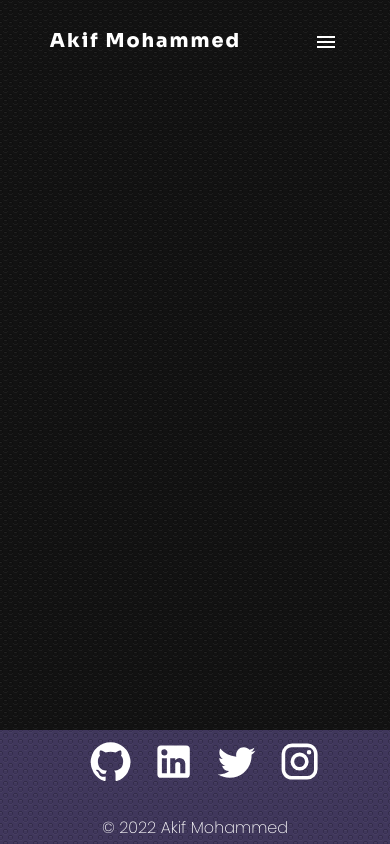
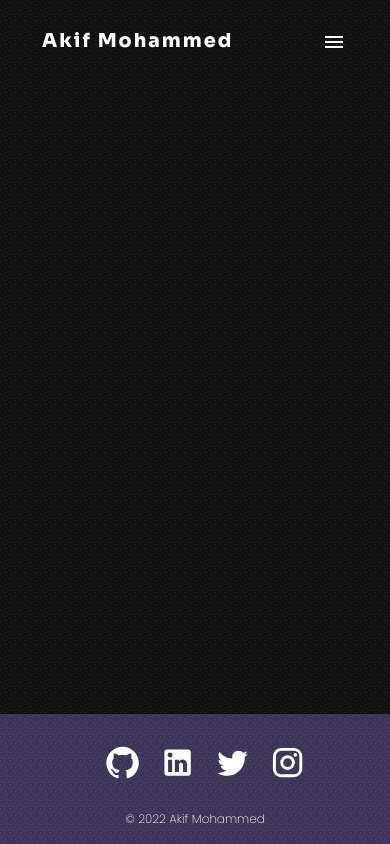
Before and after one commit to akiif/portfolio, a Next.js app: page / in a window 390 px wide. Built offline with nearby package versions, Linux system fonts and the light colour scheme.

Commit message:
fix(icons/footer/navbar): Fixed the hover effect in icons and adjusted the padding for navbar and footer

```diff
--- a/src/components/common/Footer/Footer.jsx
+++ b/src/components/common/Footer/Footer.jsx
@@ -14,18 +14,18 @@ function Footer() {
         <p className={styles.footer__item}>
           <a
             href="https://github.com/akiif/"
-            className="footer-link link__hover"
+            className={`${styles.footer__link}`}
             target="_blank"
             rel="noopener noreferrer"
             aria-label="GitHub"
           >
-            <GitHubIcon color="primary" className={styles.footer__mui__icon} />
+            <GitHubIcon className={styles.footer__mui__icon} />
           </a>
         </p>
         <p className={styles.footer__item}>
           <a
             href="https://www.linkedin.com/in/akif-mohammed/"
-            className="footer-link link__hover"
+            className={`${styles.footer__link}`}
             target="_blank"
             rel="noopener noreferrer"
             aria-label="LinkedIn"
@@ -36,7 +36,7 @@ function Footer() {
         <p className={styles.footer__item}>
           <a
             href="https://twitter.com/akiif_m/"
-            className="footer-link link__hover"
+            className={`${styles.footer__link}`}
             target="_blank"
             rel="noopener noreferrer"
             aria-label="Twitter"
@@ -47,7 +47,7 @@ function Footer() {
         <p className={styles.footer__item}>
           <a
             href="https://www.instagram.com/akiif.m/"
-            className="footer-link link__hover"
+            className={`${styles.footer__link}`}
             target="_blank"
             rel="noopener noreferrer"
             aria-label="Instagram"
--- a/src/components/common/Footer/Footer.module.css
+++ b/src/components/common/Footer/Footer.module.css
@@ -1,11 +1,11 @@
 .footer {
-  padding: 2.5% 10% 1%;
+  padding: 3% 10% 1%;
   margin-top: auto;
   display: flex;
   flex-direction: column;
   justify-content: center;
   align-items: center;
-  gap: 25px;
+  gap: 30px;
 }
 
 .footer__socials {
@@ -20,18 +20,47 @@
   margin-bottom: 0;
 }
 
+.footer__link {
+  display: flex;
+  justify-content: center;
+  align-items: center;
+}
+
 .footer__mui__icon {
   margin: 0;
   padding: 0;
   text-align: center;
   font-size: 2.7rem;
+  fill: #fff;
 }
 
 .footer__mui__icon:hover {
-  color: #4786e5;
+  fill: #4786e5;
 }
 
 .footer__copyright {
   text-align: center;
   font-weight: 200;
 }
+
+/* Media Query from Tablets */
+@media (max-width: 1044px) {
+  .footer {
+    padding: 5% 10% 2%;
+  }
+}
+
+/* Media Query for Smartphones */
+@media (max-width: 768px) {
+  .footer {
+    padding: 8% 10% 4%;
+  }
+
+  .footer__mui__icon {
+    font-size: 2.2rem;
+  }
+
+  .footer__copyright {
+    font-size: 12px;
+  }
+}
--- a/src/components/common/Navbar/Navbar.module.css
+++ b/src/components/common/Navbar/Navbar.module.css
@@ -40,6 +40,10 @@
 
 /* Media Query from Tablets */
 @media (max-width: 1044px) {
+  .navbar__container {
+    padding: 3.5% 8% 1%;
+  }
+
   .logo {
     font-size: 2.2rem;
   }
@@ -54,9 +58,8 @@
 
 /* Media Query for Smartphones */
 @media (max-width: 768px) {
-
   .navbar__container {
-    padding: 3.5% 2% 1%;
+    padding: 3.5% 0% 1%;
   }
 
   .logo {
```
